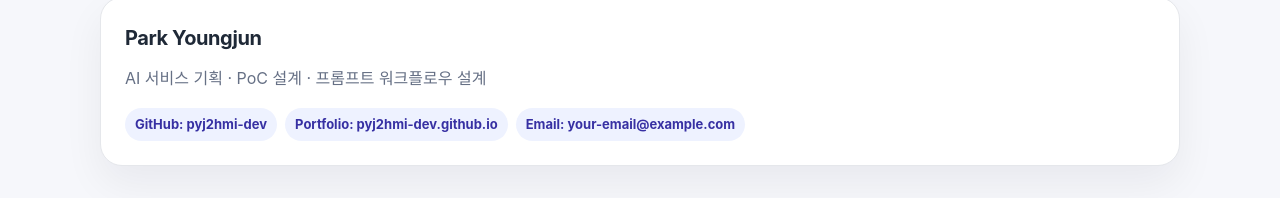
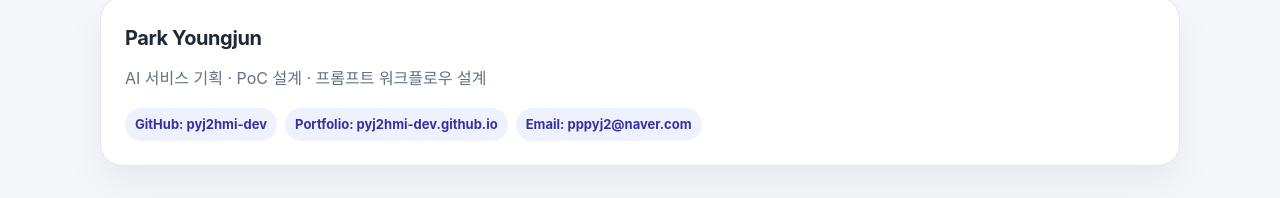
Before and after one commit to pyj2hmi-dev/pyj2hmi-dev.github.io, a plain HTML site: page index.html in a window 1280 px wide. Shown: the part 3954-4152 px from the top of the page. Drawn offline with Linux system fonts and the light colour scheme.

Commit message:
Update index.html

```diff
--- a/index.html
+++ b/index.html
@@ -505,7 +505,7 @@
         <div class="tag-list">
           <span class="tag">GitHub: pyj2hmi-dev</span>
           <span class="tag">Portfolio: pyj2hmi-dev.github.io</span>
-          <span class="tag">Email: your-email@example.com</span>
+          <span class="tag">Email: pppyj2@naver.com</span>
         </div>
       </div>
     </section>
```
